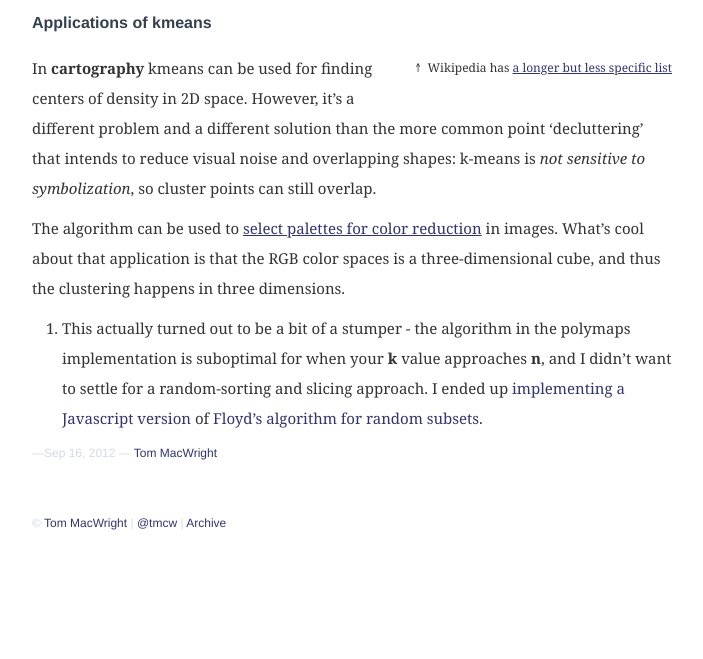
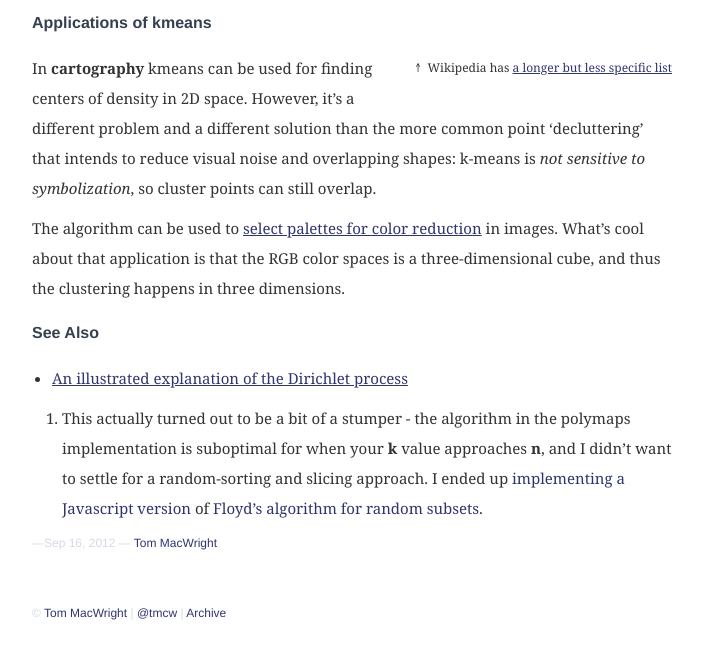
Before and after one commit to konklone/tmcw.github.com, a Jekyll site: the page built from _posts/2012-09-16-k-means.md, in a window 1280 px wide and 900 px high, scrolled down 3346 px, cut to the strip 217-876 px from the top of the window. Shown: the whole strip, without its empty margins (288-991 px from the left). Built offline with Jekyll 4.4.1, drawn with Linux system fonts in a browser that asks for light colours; Markdown is read by kramdown in place of the engine named in the settings; comment, search, counter and statistics services are not loaded; before the commit the page ends 4156 px from its top, so only the background shows below that.

Commit message:
More see also

```diff
--- a/_posts/2012-09-16-k-means.md
+++ b/_posts/2012-09-16-k-means.md
@@ -147,6 +147,10 @@ in images. What's cool about that application is that the RGB color spaces
 is a three-dimensional cube, and thus the clustering happens in
 three dimensions.
 
+## See Also
+
+* [An illustrated explanation of the Dirichlet process](http://blog.echen.me/2012/03/20/infinite-mixture-models-with-nonparametric-bayes-and-the-dirichlet-process/)
+
 1. <a name='floyd'></a>This actually turned out to be a bit of a stumper -
   the algorithm in the polymaps implementation is suboptimal for when your
   **k** value approaches **n**, and I didn't want to settle for a random-sorting
```
